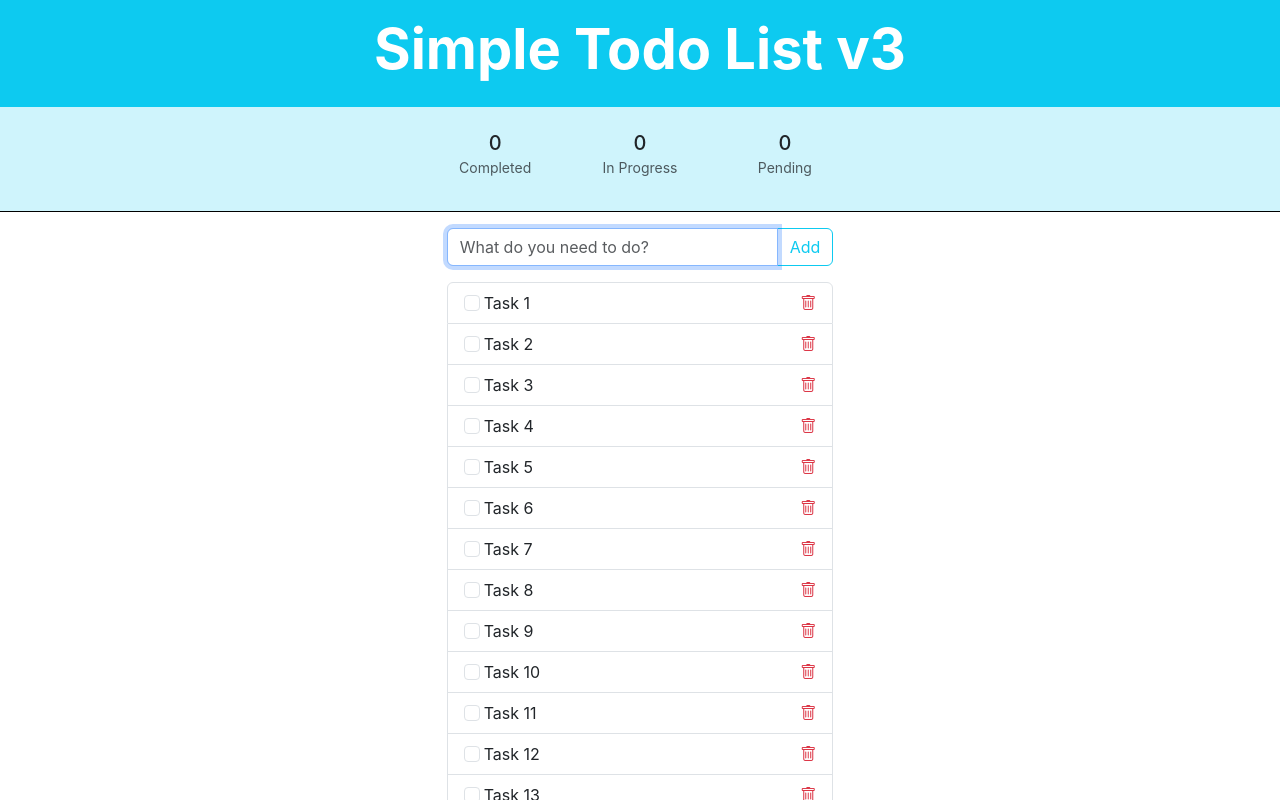
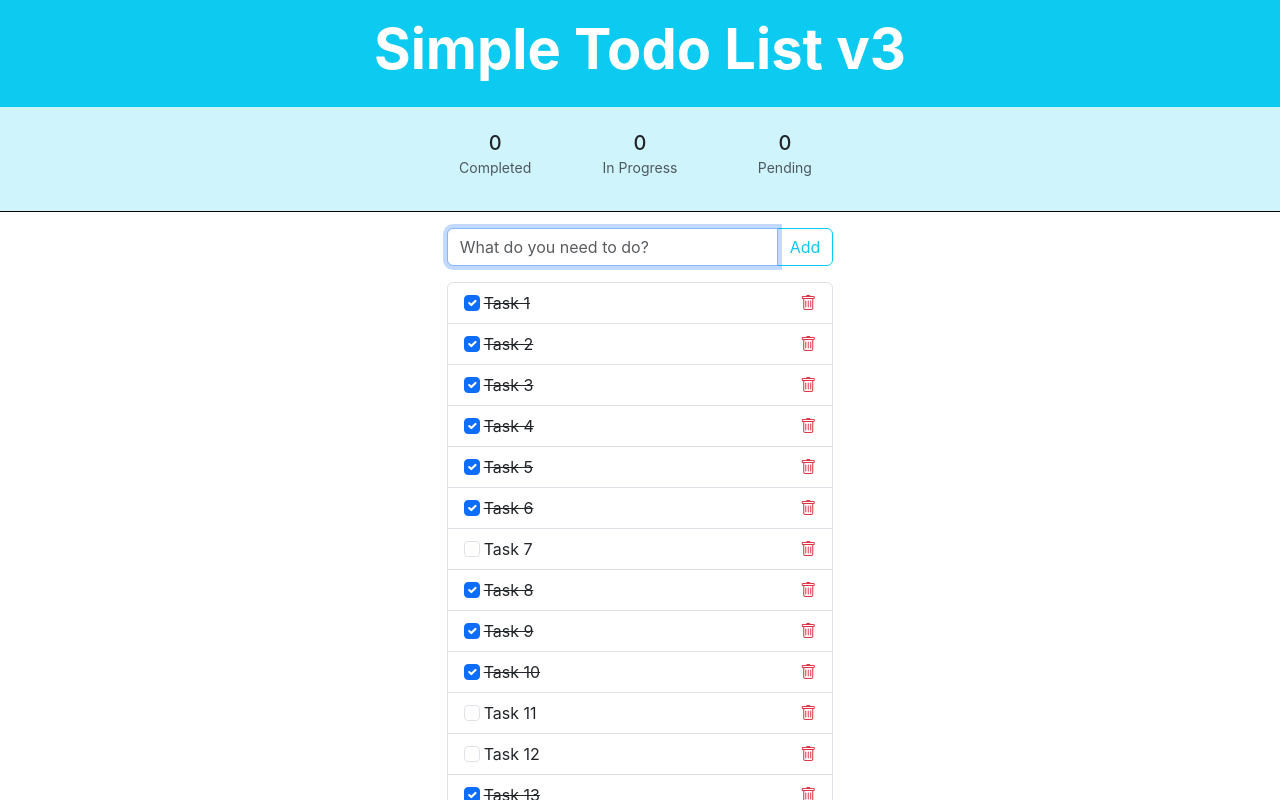
Before and after one commit to YonatanQuintero/simple-todo-v3, a React (Vite) app: page / in a window 1280 px wide. Shown: the top 800 px of the page. Built offline with nearby package versions, Linux system fonts and the light colour scheme; data requests are answered from the project's data file.

Commit message:
Added update todo

```diff
--- a/db/todos.json
+++ b/db/todos.json
@@ -3,31 +3,31 @@
     {
       "id": 1,
       "value": "Task 1",
-      "completed": false
+      "completed": true
     },
     {
       "id": 2,
       "value": "Task 2",
-      "completed": false
+      "completed": true
     },
     {
       "id": 3,
       "value": "Task 3",
-      "completed": false
+      "completed": true
     },
     {
       "id": 4,
       "value": "Task 4",
-      "completed": false
+      "completed": true
     },
     {
       "value": "Task 5",
-      "completed": false,
+      "completed": true,
       "id": 5
     },
     {
       "value": "Task 6",
-      "completed": false,
+      "completed": true,
       "id": 6
     },
     {
@@ -37,17 +37,17 @@
     },
     {
       "value": "Task 8",
-      "completed": false,
+      "completed": true,
       "id": 8
     },
     {
       "value": "Task 9",
-      "completed": false,
+      "completed": true,
       "id": 9
     },
     {
       "value": "Task 10",
-      "completed": false,
+      "completed": true,
       "id": 10
     },
     {
@@ -62,7 +62,7 @@
     },
     {
       "value": "Task 13",
-      "completed": false,
+      "completed": true,
       "id": 13
     },
     {
@@ -127,7 +127,7 @@
     },
     {
       "value": "Task 23",
-      "completed": false,
+      "completed": true,
       "id": 26
     }
   ]
--- a/src/api/todo-api.ts
+++ b/src/api/todo-api.ts
@@ -28,8 +28,18 @@ export const todoApi = createApi({
         },
         invalidatesTags: ["Todos"],
       }),
+      updateTodo: builder.mutation<Todo, Todo>({
+        query(todo) {
+          return {
+            url: `/todos/${todo.id}`,
+            method: "PATCH",
+            body: todo,
+          }
+        },
+        invalidatesTags: ["Todos"],
+      }),
     }
   },
 })
 
-export const { useGetTodosQuery, useCreateTodoMutation } = todoApi
+export const { useGetTodosQuery, useCreateTodoMutation, useUpdateTodoMutation } = todoApi
--- a/src/components/todo/TodoList.tsx
+++ b/src/components/todo/TodoList.tsx
@@ -6,7 +6,7 @@ const TodoList = () => {
   return (
     <ul className="list-group">
       {data.map((todo) => (
-        <TodoListItem key={todo.id} id={todo.id || 0} value={todo.value} />
+        <TodoListItem key={todo.id} id={todo.id || 0} value={todo.value} completed={todo.completed} />
       ))}
     </ul>
   )
--- a/src/components/todo/TodoListItem.tsx
+++ b/src/components/todo/TodoListItem.tsx
@@ -1,18 +1,24 @@
 import React, { useRef } from "react"
+import { useUpdateTodoMutation } from "../../api/todo-api"
 
 type TodoListItemProps = {
   id: number
   value: string
+  completed: boolean
 }
 
-const TodoListItem: React.FC<TodoListItemProps> = ({ id, value }) => {
-  const valueRef = useRef<HTMLLabelElement>(null)
+const TodoListItem: React.FC<TodoListItemProps> = ({ id, value, completed }) => {
+  const [updateTodo] = useUpdateTodoMutation()
+  const labelRef = useRef<HTMLLabelElement>(null)
   const inputId = `todo-${id}`
 
-  const toggleTodoHandler = (event: React.ChangeEvent<HTMLElement>) => {
-    // toggleTodo(id, event.target.checked)
-    console.log(event)
-    valueRef.current!.classList.toggle("text-decoration-line-through")
+  const updateTodoHandler = (event: React.ChangeEvent<HTMLInputElement>) => {
+    updateTodo({
+      id,
+      value,
+      completed: event.target.checked,
+    })
+    // labelRef.current!.classList.toggle("text-decoration-line-through")
   }
 
   const removeTodoHandler = () => {
@@ -23,8 +29,18 @@ const TodoListItem: React.FC<TodoListItemProps> = ({ id, value }) => {
     <li className="list-group-item">
       <div className="row">
         <div className="col">
-          <input className="form-check-input me-1" type="checkbox" id={inputId} onChange={toggleTodoHandler} />
-          <label className="form-check-label" htmlFor={inputId} ref={valueRef}>
+          <input
+            className="form-check-input me-1"
+            type="checkbox"
+            id={inputId}
+            onChange={updateTodoHandler}
+            checked={completed}
+          />
+          <label
+            className={`form-check-label ${completed ? "text-decoration-line-through" : ""}`}
+            htmlFor={inputId}
+            ref={labelRef}
+          >
             {value}
           </label>
         </div>
```
